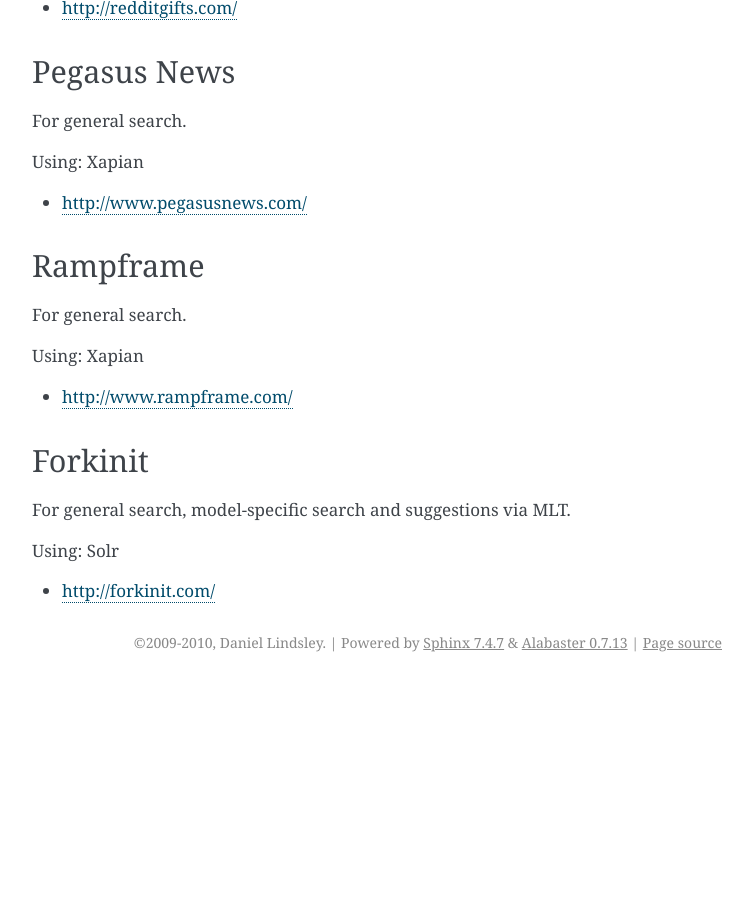
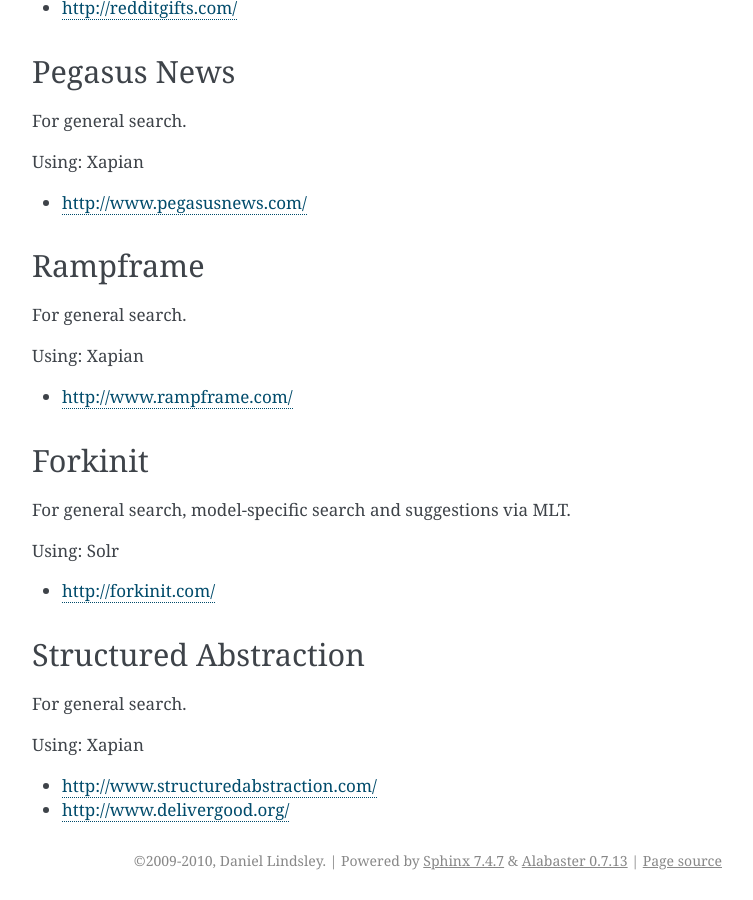
Before and after one commit to django-haystack/django-haystack, a Sphinx documentation site: the page built from docs/who_uses.rst, in a window 1280 px wide and 900 px high, scrolled down 2451 px. Shown: the whole window, without its empty margins (388-1141 px from the left). Built offline with Sphinx 7.4.7, drawn with Linux system fonts in a browser that asks for light colours; before the commit the page ends 3133 px from its top, so only the background shows below that; some of the changed text lies outside the part shown.

Commit message:
Added DeliverGood.org to the "Who Uses" docs.

```diff
--- a/docs/who_uses.rst
+++ b/docs/who_uses.rst
@@ -152,3 +152,14 @@
 Using: Solr
 
 * http://forkinit.com/
+
+
+Structured Abstraction
+----------------------
+
+For general search.
+
+Using: Xapian
+
+* http://www.structuredabstraction.com/
+* http://www.delivergood.org/
```
